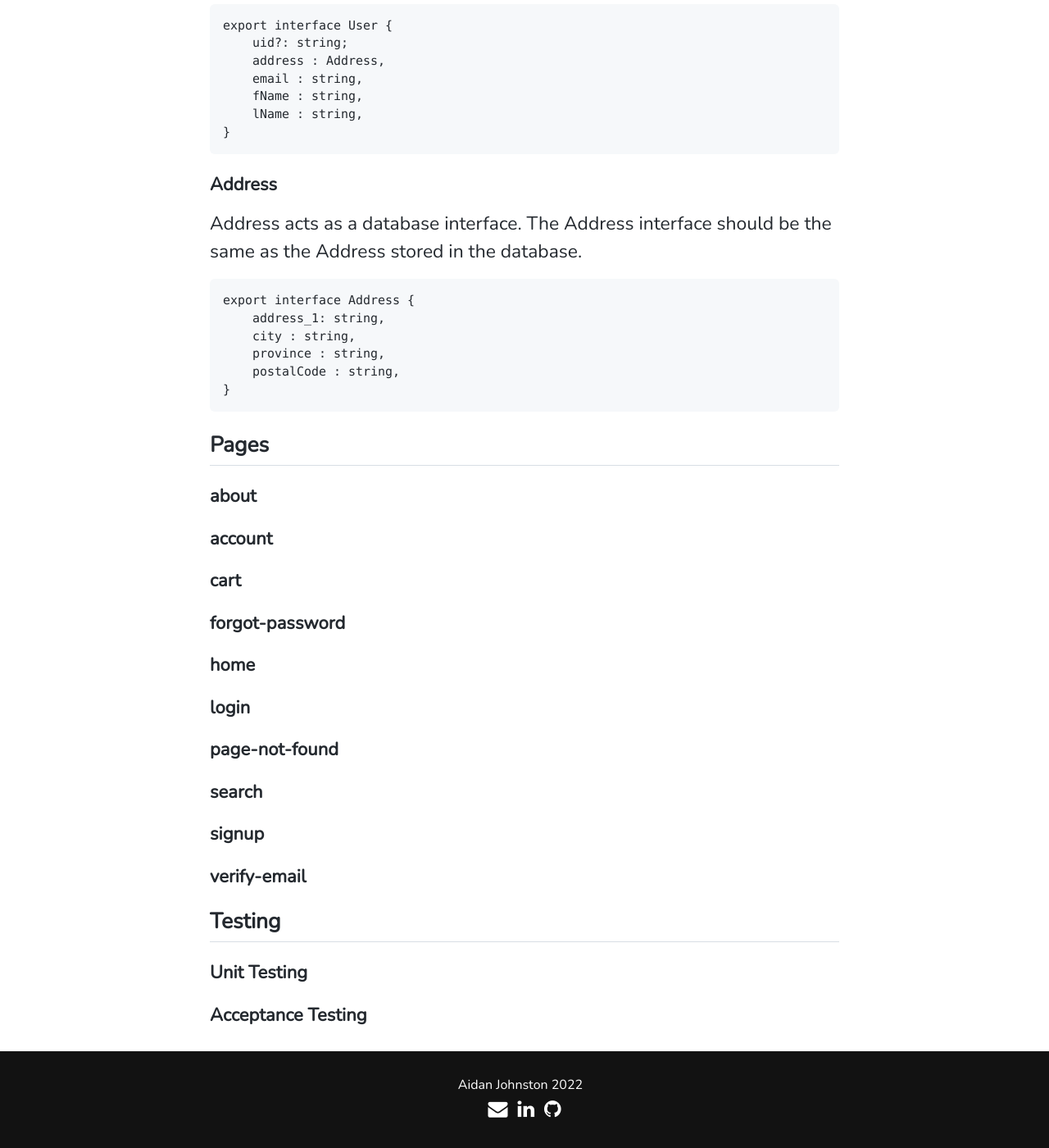
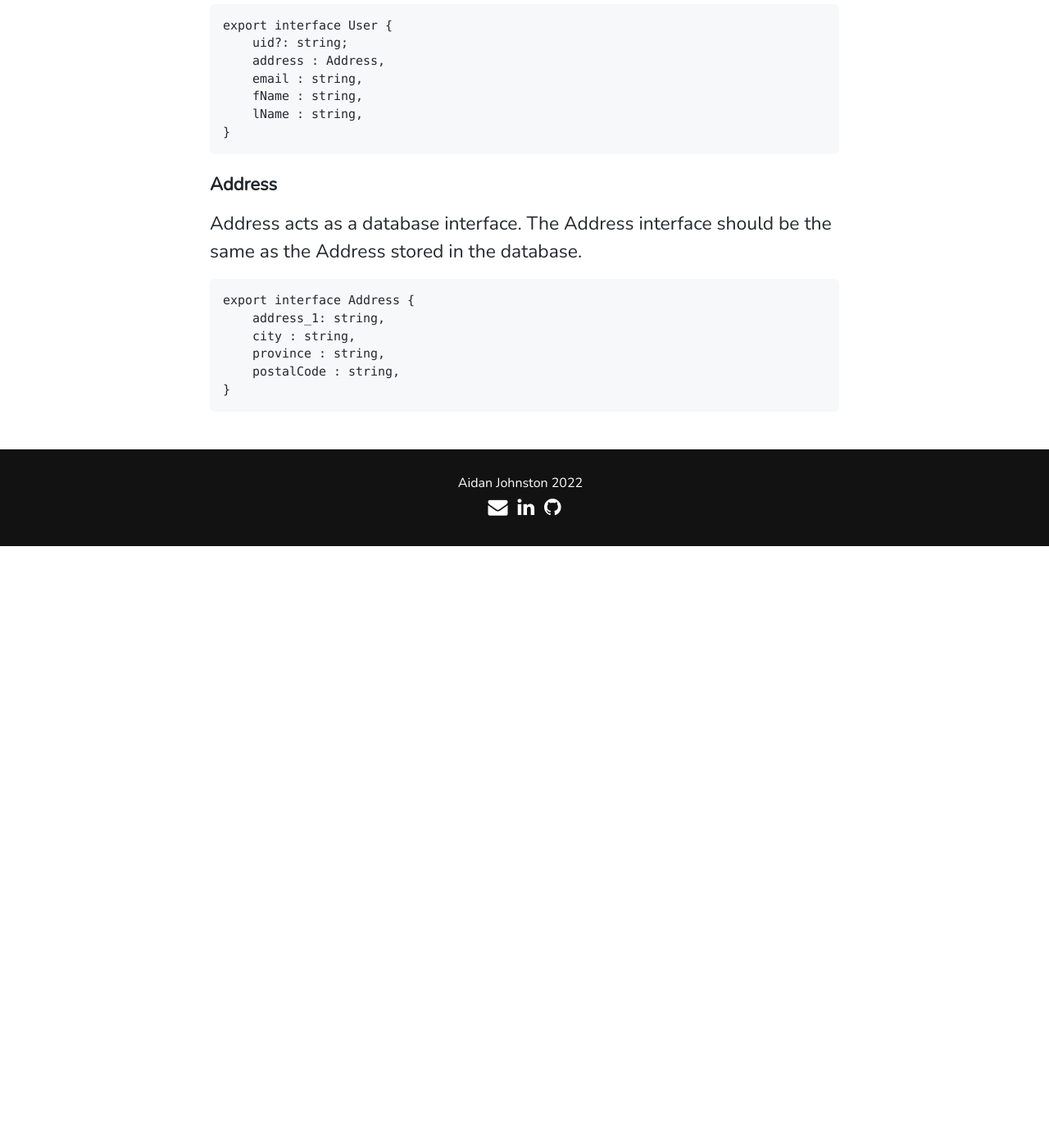
Before and after one commit to AidanJohnston/AidanJohnston.github.io, a Jekyll site: the page built from _posts/2022-03-23-GroceryStore.md, in a window 1280 px wide and 1400 px high, scrolled down 11598 px. Shown: the whole window at 82% size. Built offline with Jekyll 4.4.1, drawn with Linux system fonts in a browser that asks for light colours; after the commit the page ends 12264 px from its top, so only the background shows below that.

Commit message:
remove unfinshed text

````diff
--- a/_posts/2022-03-23-GroceryStore.md
+++ b/_posts/2022-03-23-GroceryStore.md
@@ -3,7 +3,8 @@ layout: post
 title: 'Grocery Store Full Stack Webapp'
 tags: Angular Typescript Firebase
 category: github
-link: https://github.com/AidanJohnston/GroceryStore
+gitlink: https://github.com/AidanJohnston/GroceryStore
+sitelink: https://grocerystore.aidanjohnston.ca
 ---
 Implemented a full stack grocery store web app using Angular and Firebase following an agile
 methodology.
@@ -177,30 +178,3 @@ export interface Address {
     postalCode : string,
 }
 ```
-## Pages
-
-### about
-
-### account
-
-### cart
-
-### forgot-password
-
-### home
-
-### login
-
-### page-not-found
-
-### search
-
-### signup
-
-### verify-email
-
-## Testing
-
-### Unit Testing
-
-### Acceptance Testing
````
